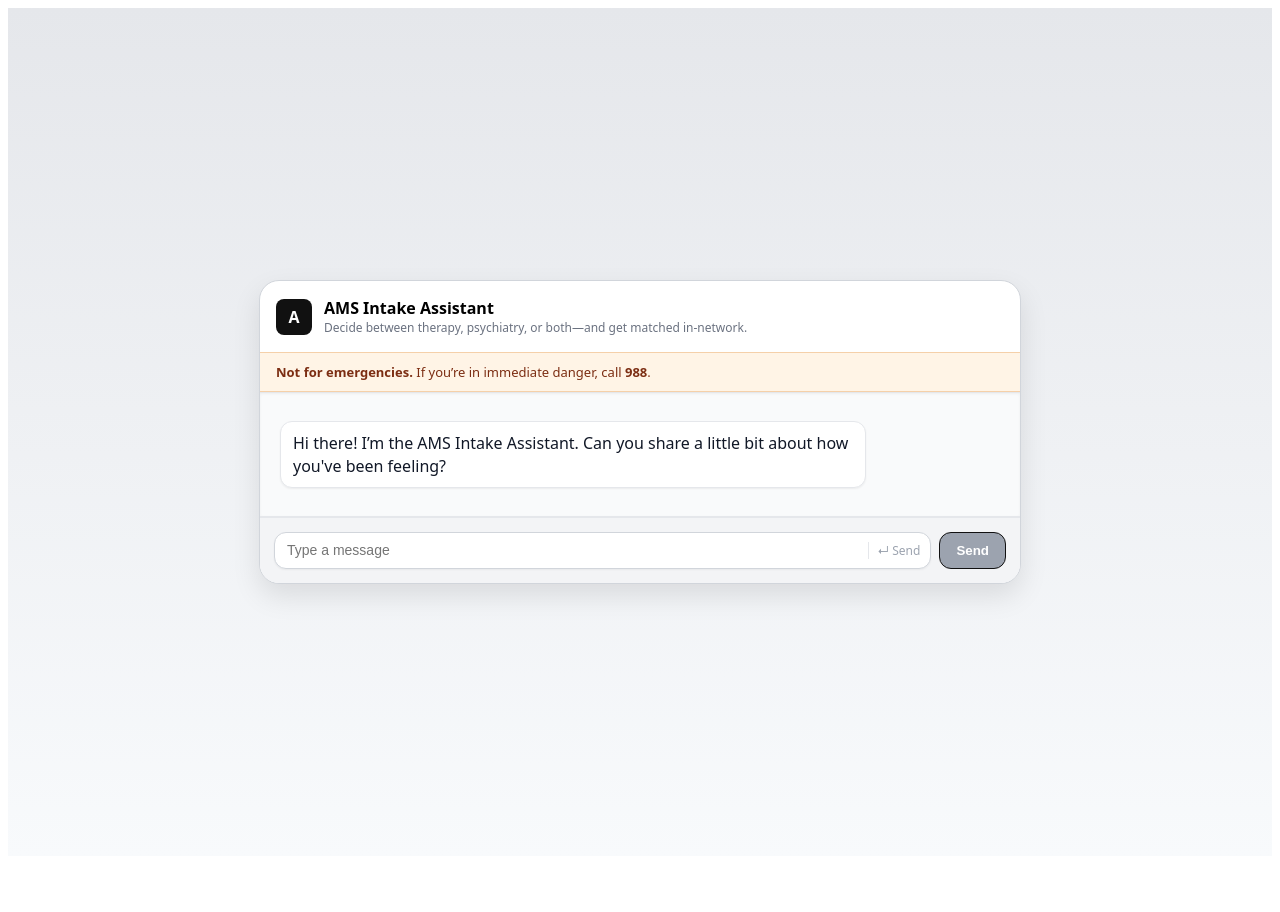
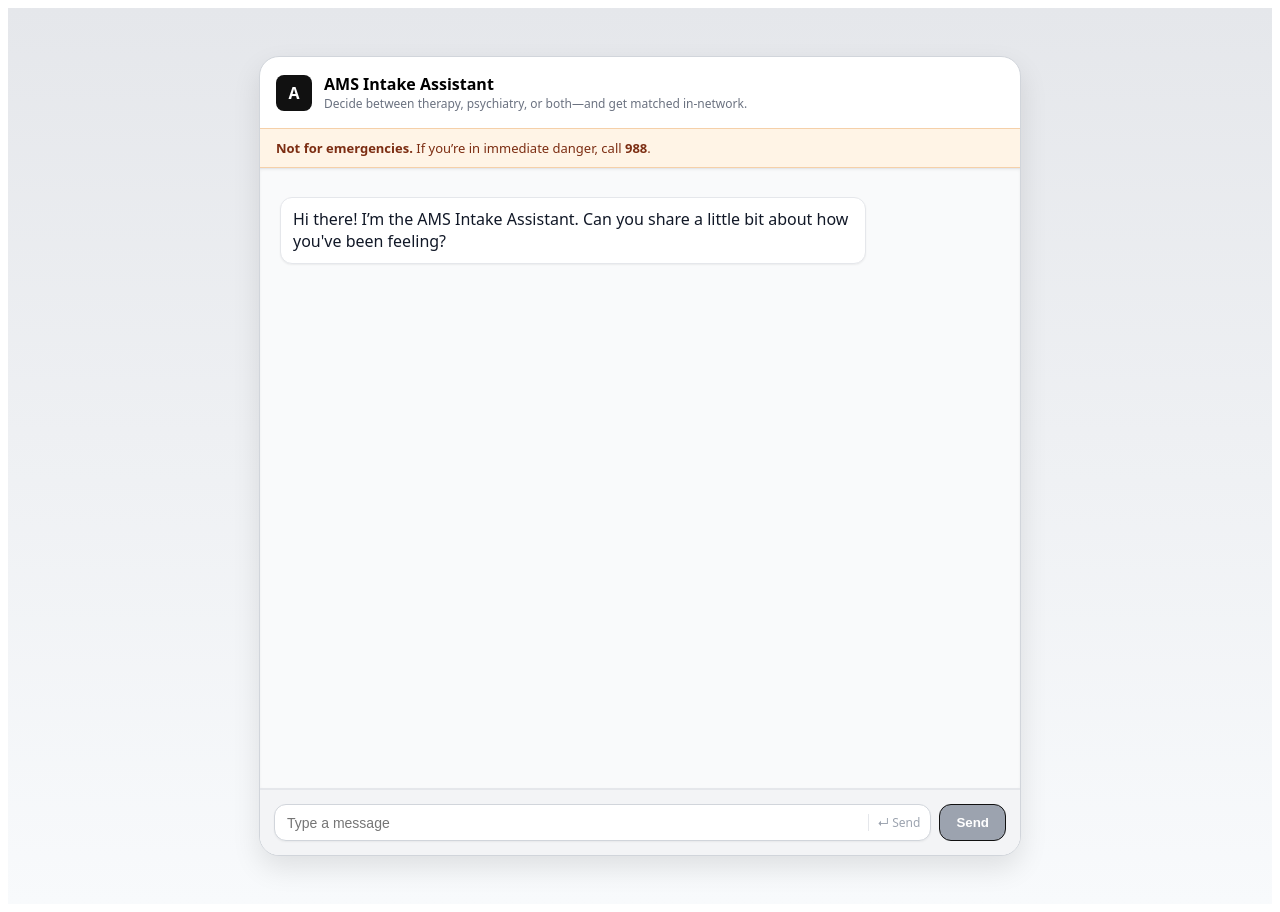
Before and after one commit to puglb2/azure-ai-ams, a React (Vite) app: page / in a window 1280 px wide. Before the commit the page ends 864 px from the top, so only its background shows below. Built offline with nearby package versions, Linux system fonts and the light colour scheme.

Commit message:
Update App.tsx

```diff
--- a/src/App.tsx
+++ b/src/App.tsx
@@ -139,9 +139,8 @@ export default function App() {
     fontFamily: 'system-ui, -apple-system, Segoe UI, Roboto, sans-serif',
     minHeight: '100vh',
     background: 'linear-gradient(180deg, #e5e7eb 0%, #f8fafc 100%)',
-        padding: 24,
+    padding: '48px 0',
     display: 'flex',
-        alignItems: 'center',
     justifyContent: 'center'
   }}
 >
```
Lines whose indentation alone changed are shown as unchanged.
